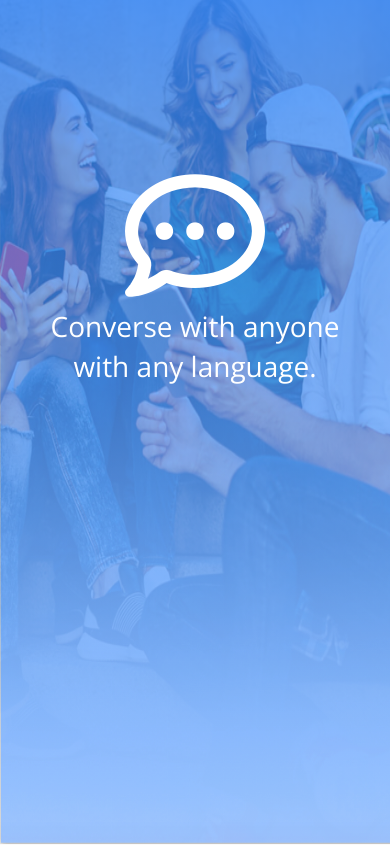
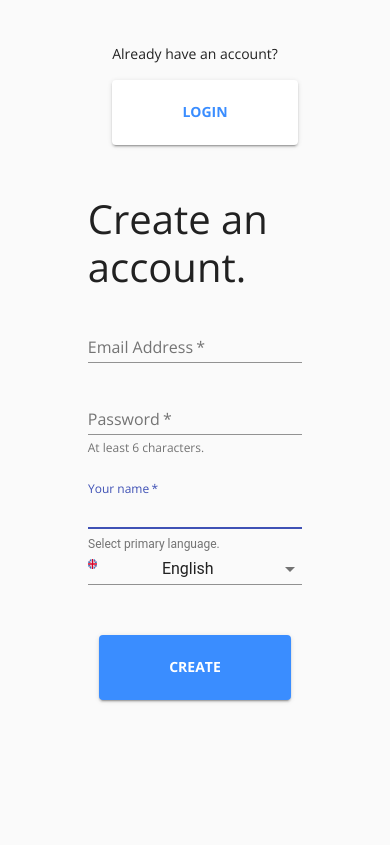
Before and after one commit to hatchways/team-americano, a React (Create React App) app in the folder client/: page /register in a window 390 px wide. Shown: the top 845 px of the page. Built offline with nearby package versions, Linux system fonts and the light colour scheme.

Commit message:
Added responsive styles to register page

```diff
--- a/client/src/pages/auth/Login.js
+++ b/client/src/pages/auth/Login.js
@@ -22,7 +22,7 @@ export default class Login extends React.Component {
 
   componentDidMount() {
     // Set Document Title:
-    document.title = "Login - Start Conversing With Friends Today";
+    document.title = "Login - Start Conversing With Friends Today!";
   }
 
   constructor(props) {
@@ -35,6 +35,7 @@ export default class Login extends React.Component {
     };
 
     this._handleChange = this._handleChange.bind(this);
+    this._onLogin = this._onLogin.bind(this);
   }
 
   // Event Listener to change state on input:
@@ -88,7 +89,7 @@ export default class Login extends React.Component {
         </Grid>
         <Grid item xs={12} elevation={6} sm={8} square>
           <div style={ styles.container }>
-            <div className="row text-center-sm" style={ styles.signup }>
+            <div className="row text-center-sm">
               <div style={ styles.signupText } className="col-sm-6 col-xs-12">
                 <p>Don't have an account?</p>
               </div>
@@ -189,15 +190,6 @@ const styles = {
     textDecoration: "none"
   },
 
-  login: {
-    marginTop: "20px",
-    display: "flex",
-    direction: "row",
-    justify: "space-around",
-    alignItems: "center",
-    float: "right"
-  },
-
   createButton: {
     background: "white",
     fontFamily: "Open Sans",
--- a/client/src/pages/auth/Register.js
+++ b/client/src/pages/auth/Register.js
@@ -1,166 +1,121 @@
+// ==============================================
+// Register Page:
+// ==============================================
+
+// Dependencies:
 import React from "react";
-import Button from "@material-ui/core/Button";
 import { Link } from "react-router-dom";
-import { makeStyles } from "@material-ui/styles";
+import axios from "axios";
+
+// Material UI:
 import Grid from "@material-ui/core/Grid";
-import TextField from "@material-ui/core/TextField";
-import CssBaseline from "@material-ui/core/CssBaseline";
-import Image from "../../assets/bg-img.png";
-import Input from "@material-ui/core/Input";
-import InputLabel from "@material-ui/core/InputLabel";
-import MenuItem from "@material-ui/core/MenuItem";
-import FormControl from "@material-ui/core/FormControl";
-import Select from "@material-ui/core/Select";
+import CssBaseline from '@material-ui/core/CssBaseline';
+import Button from '@material-ui/core/Button';
+import TextField from '@material-ui/core/TextField';
+import Hidden from '@material-ui/core/Hidden';
+import MenuItem from '@material-ui/core/MenuItem';
+import FormControl from '@material-ui/core/FormControl';
+import Input from '@material-ui/core/Input';
+import InputLabel from '@material-ui/core/InputLabel';
+import Select from '@material-ui/core/Select';
 
-const useStyles = makeStyles(theme => ({
-  root: {
-    height: "100vh",
-    fontFamily: "Open Sans"
-  },
-  login: {
-    marginTop: "20px",
-    display: "flex",
-    direction: "row",
-    justify: "space-around",
-    alignItems: "center",
-    float: "right"
-  },
-  link: {
-    textDecoration: "none"
-  },
-  loginButton: {
-    background: "white",
-    fontFamily: "Open Sans",
-    fontWeight: "600",
-    color: "#3A8DFF",
-    padding: "20px 70px 20px 70px",
-    marginLeft: "20px"
-  },
-  createButton: {
-    backgroundColor: "#3A8DFF",
-    fontFamily: "Open Sans",
-    fontWeight: "600",
-    padding: "20px 70px 20px 70px",
-    marginTop: "50px"
-  },
-  speechIcon: {
-    color: "white",
-    textAlign: "center"
-  },
-  motto: {
-    display: "inline-block",
-    color: "white",
-    textAlign: "center",
-    marginTop: "40%",
-    fontSize: "200%"
-  },
-  image: {
-    backgroundImage: `linear-gradient(to bottom, rgba(58, 141, 255, 0.85), rgba(134, 185, 255, 0)), url(${Image})`,
-    backgroundRepeat: "no-repeat",
-    backgroundHeight: "100%",
-    backgroundPosition: "center",
-    backgroundSize: "100% 100%",
-    padding: "50px",
-    height: "100vh"
-  },
-  form: {
-    textAlign: "center",
-    display: "inline-block",
-    marginLeft: "50%",
-    marginTop: "20%"
-  },
-  input: {
-    fontFamily: "Open Sans"
-  },
-  languageLabel: {
-    fontFamily: "Open Sans"
-  },
-  menuItem: {
-    fontFamily: "Open Sans"
-  },
-  flag: {
-    width: "5%",
-    float: "left"
+// Assets:
+import Image from '../../assets/bg-img.png';
+
+// Register Component:
+export default class Register extends React.Component {
+
+  componentDidMount() {
+    // Set Document Title:
+    document.title = "Register - Start Conversing With Friends Today!";
   }
-}));
 
-export default function Register(props) {
-  const classes = useStyles();
+  constructor(props) {
+    super(props);
 
-  const [values, setValues] = React.useState({
+    this.state = {
+      name: "",
       email: "",
       password: "",
-    name: "",
-    language: "eng"
+      language: "eng",
+      errorMessage: false
+    }
+
+    this._handleChange = this._handleChange.bind(this);
+    this._onRegister = this._onRegister.bind(this);
+  }
+
+  _handleChange = event => {
+    const target = event.target;
+    const { name, value } = target;
+
+    this.setState({
+      [name]: value
+    });
+  }
+
+  _onRegister = async e => {
+    e.preventDefault();
+
+    try {
+      const response = await axios.post("http://localhost:3001/api/auth/register", {
+        email: this.state.email,
+        name: this.state.name,
+        password: this.state.password,
+        language: this.state.language
       });
 
-  const handleChange = event => {
-    event.persist();
-    setValues(state => ({
-      ...state,
-      [event.target.name]: event.target.value
-    }));
-  };
+      if (response.status === 201) {
+        // Set Token:
+        const { token } = response.data;
+        localStorage.setItem("token", token);
 
-  function onRegister() {
-    console.log(values);
-    const url = "http://localhost:3001/api/auth/register";
-    fetch(url, {
-      method: "POST",
-      mode: "cors",
-      headers: {
-        Accept: "application/json",
-        "Content-Type": "application/json"
-      },
-      body: JSON.stringify(values)
-    })
-      .then(response => {
-        console.log(response);
-        if (response.status === 201) {
-          props.history.push("/home");
+        this.props.history.push("/");
+      } else {
+        throw new Error();
       }
-        response.text();
-      })
-      .then(contents => {
-        console.log(contents);
-      })
-      .catch(() =>
-        console.log("Can’t access " + url + " response. Blocked by browser?")
-      );
+    } catch(e) {
+      this.setState({
+        errorMessage: true
+      });
+    }
   }
 
+  render() {
     return (
-    <Grid container component="main" className={classes.root}>
+      <Grid container style={ styles.root }>
         <CssBaseline />
-      <Grid item container xs={false} sm={4} md={4}>
-        <div id="signUpContent" className={classes.image}>
-          <div className={classes.motto}>
-            <div className={classes.speechIcon}>
+        <Grid item xs={false} sm={4} style={ styles.image }>
+          <Hidden xsDown>
+            <div style={ styles.motto }>
+              <div style={ styles.speechIcon }>
                 <i class="far fa-comment-dots fa-5x" />
               </div>
               <p>Converse with anyone with any language.</p>
             </div>
-        </div>
+          </Hidden>
         </Grid>
-      <Grid item xs={6} sm={8} md={5}>
-        <div className={classes.login}>
-          <div>
+        <Grid item xs={12} elevation={6} sm={8} square>
+          <div style={ styles.container }>
+            <div className="row text-center-sm">
+              <div style={ styles.loginText } className="col-sm-6 col-xs-12">
                 <p>Already have an account?</p>
               </div>
-          <Link to="/login" className={classes.link}>
+              <Link className="col-sm-6 col-xs-12" to="/login" style={ styles.link }>
                 <Button
                   type="submit"
                   variant="contained"
                   color="primary"
-              className={classes.loginButton}
+                  style={ styles.loginButton }
                 >
                   Login
                 </Button>
               </Link>
             </div>
+          </div>
           <Grid container>
-          <form className={classes.form} action="localhost:3001" method="post">
-            <h1>Create an account.</h1>
+            <form style={ styles.form } action="localhost:3001" method="post">
+              <h1 style={{ textAlign: "left" }}>Create an account.</h1>
               <TextField
                 type="email"
                 variant="standard"
@@ -174,8 +129,8 @@ export default function Register(props) {
                 autoFocus
                 InputLabelProps={{ style: { fontFamily: "Open Sans" } }}
                 InputProps={{ style: { fontFamily: "Open Sans" } }}
-              values={values.email}
-              onChange={handleChange}
+                values={ this.state.email }
+                onChange={ this._handleChange }
               />
               <TextField
                 type="password"
@@ -191,8 +146,8 @@ export default function Register(props) {
                 FormHelperTextProps={{ style: { fontFamily: "Open Sans" } }}
                 InputLabelProps={{ style: { fontFamily: "Open Sans" } }}
                 inputProps={{ minLength: 6 }}
-              values={values.password}
-              onChange={handleChange}
+                values={ this.state.password }
+                onChange={ this._handleChange }
               />
               <TextField
                 type="name"
@@ -207,50 +162,50 @@ export default function Register(props) {
                 autoFocus
                 InputLabelProps={{ style: { fontFamily: "Open Sans" } }}
                 InputProps={{ style: { fontFamily: "Open Sans" } }}
-              values={values.name}
-              onChange={handleChange}
+                values={ this.state.name }
+                onChange={this._handleChange}
               />
               <FormControl fullWidth>
                 <InputLabel
                   shrink
                   htmlFor="primaryLanguage"
-                className={classes.languageLabel}
+                  style={ styles.languageLabel }
                 >
                   Select primary language.
                 </InputLabel>
                 <Select
-                value={values.language}
+                  value={ this.state.language }
                   input={
                     <Input
-                    className={classes.input}
+                      style={ styles.input }
                       name="language"
                       id="primaryLanguage"
-                    onChange={handleChange}
+                      onChange={this._handleChange}
                     />
                   }
                   name="language"
                 >
-                <MenuItem value={"eng"} className={classes.menuItem}>
+                  <MenuItem value={"eng"} style={ styles.menuItem }>
                     <img
-                    className={classes.flag}
+                      style={ styles.flag }
                       src={require("../../assets/united-kingdom.svg")}
-                    alt="English"
+                      alt="english"
                     />
                     English
                   </MenuItem>
-                <MenuItem value={"fr"} className={classes.menuItem}>
+                  <MenuItem value={"fr"} style={ styles.menuItem }>
                     <img
-                    className={classes.flag}
+                      style={ styles.flag}
                       src={require("../../assets/france.svg")}
-                    alt="French"
+                      alt="france"
                     />
                     Francais
                   </MenuItem>
-                <MenuItem value={"spa"} className={classes.menuItem}>
+                  <MenuItem value={"spa"} className={ styles.menuItem }>
                     <img
-                    className={classes.flag}
+                      className={ styles.flag }
                       src={require("../../assets/spain.svg")}
-                    alt="Spain"
+                      alt="spain"
                     />
                     Espagnol
                   </MenuItem>
@@ -260,8 +215,8 @@ export default function Register(props) {
                 type="submit"
                 variant="contained"
                 color="primary"
-              className={classes.createButton}
-              onClick={onRegister}
+                style={ styles.createButton }
+                onClick={this._onRegister}
               >
                 Create
               </Button>
@@ -269,5 +224,90 @@ export default function Register(props) {
           </Grid>
         </Grid>
       </Grid>
-  );
+    )
   }
+}
+
+// Component Styling:
+const styles = {
+  root: {
+    height: "100vh",
+    fontFamily: "Open Sans"
+  },
+
+  image: {
+    backgroundImage: `linear-gradient(to bottom, rgba(58, 141, 255, 0.85), rgba(134, 185, 255, 0)), url(${Image})`,
+    backgroundRepeat: "no-repeat",
+    backgroundPosition: "center",
+    backgroundSize: "cover"
+  },
+
+  container: {
+    display: "flex",
+    flexDirection: "column",
+    alignItems: "center",
+    width: "95%",
+    margin: "0 auto",
+    paddingTop: "20px"
+  },
+
+  link: {
+    textDecoration: "none"
+  },
+
+  speechIcon: {
+    color: "white",
+    textAlign: "center"
+  },
+
+  motto: {
+    display: "inline-block",
+    color: "white",
+    textAlign: "center",
+    marginTop: "40%",
+    fontSize: "200%"
+  },
+
+  form: {
+    width: "55%",
+    margin: "0 auto",
+    textAlign: "center",
+    padding: "50px 0"
+  },
+
+  errorStyle: {
+    position: "absolute",
+    backgroundColor: "black",
+    color: "white",
+    marginLeft: "60%",
+    width: "200px",
+    textAlign: "center",
+    bottom: "100px"
+  },
+
+  loginText: {
+    marginTop: "24px"
+  },
+
+  loginButton: {
+    background: "white",
+    fontFamily: "Open Sans",
+    fontWeight: "600",
+    color: "#3A8DFF",
+    padding: "20px 70px 20px 70px",
+    marginLeft: "20px"
+  },
+
+  createButton: {
+    backgroundColor: "#3A8DFF",
+    fontFamily: "Open Sans",
+    fontWeight: "600",
+    padding: "20px 70px 20px 70px",
+    marginTop: "50px"
+  },
+
+  flag: {
+    width: "5%",
+    float: "left"
+  }
+}
```
Lines whose indentation alone changed are shown as unchanged.
